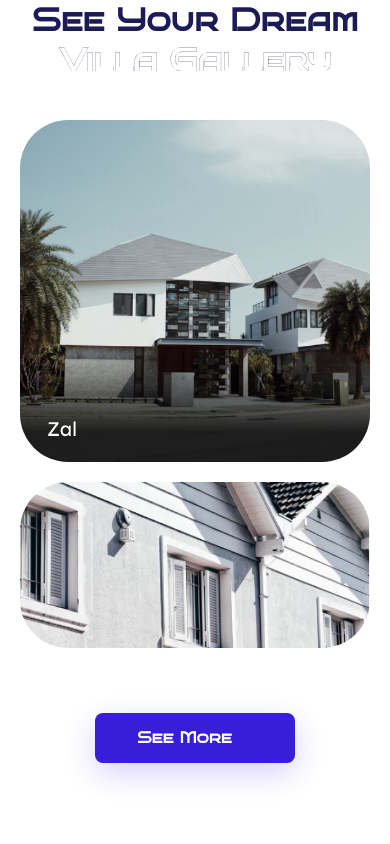
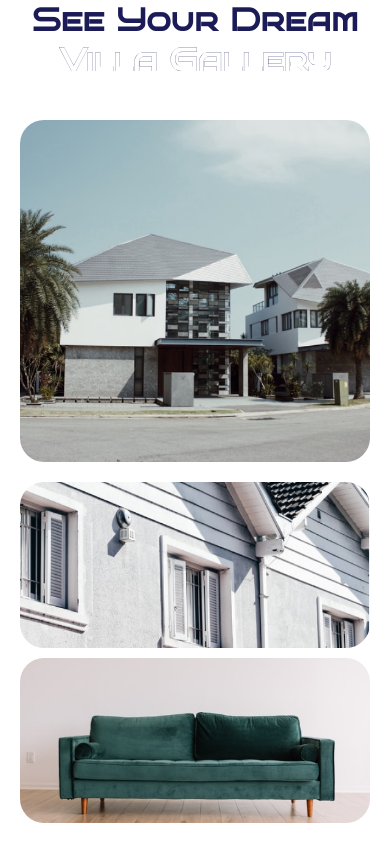
Before and after one commit to EhsonjonKomiljonov/viewVilla, a React app: page / in a window 390 px wide. Shown: the part 3700-4544 px from the top of the page. Built offline with nearby package versions, Linux system fonts and the light colour scheme; the HTML template or start-up script is replaced by a standard one.

Commit message:
edit villa gallery

```diff
--- a/src/components/VillaGallery/villa-gallery.scss
+++ b/src/components/VillaGallery/villa-gallery.scss
@@ -59,7 +59,7 @@
       width: 100%;
       height: auto;
       transition: all 0.7s ease;
-      border-radius: 48px;
+      border-radius: 24px;
       cursor: zoom-in;
     }
   }
@@ -81,15 +81,17 @@
   bottom: 0;
   left: 0;
   z-index: 5;
-  background-color: #1b1c5787;
   display: flex;
   align-items: center;
   justify-content: center;
+  margin: 0 !important;
+  background-color: #1b1c5787;
 }
 
 .open {
-  width: 700px !important;
+  width: 600px !important;
   height: auto;
+  transition: all 0.7s ease;
   cursor: zoom-out !important;
 }
 
@@ -97,7 +99,7 @@
 
 @media screen and (min-width: 1250px) {
   .grid {
-    width: 75.5vw;
+    width: 1100px;
   }
 }
 
@@ -110,22 +112,34 @@
   }
 }
 
+@media screen and (max-width: 620px) {
+  .open {
+    width: 450px !important;
+  }
+}
+
+@media screen and (max-width: 470px) {
+  .open {
+    width: 350px !important;
+  }
+}
+
 @media screen and (max-width: 576px) {
   .grid {
     width: 100%;
     max-width: 400px;
 
     &__view {
-      flex-direction: column;
+      flex-direction: column !important;
+
+      .grid__inner {
+        margin: 20px 0 0 0 !important;
+      }
     }
 
     &__inner {
       margin-top: 20px;
       margin-left: 0;
-
-      div + div {
-        display: none;
-      }
     }
   }
 }
@@ -140,25 +154,13 @@
       line-height: 40px;
     }
   }
+
+  .grid__inner {
+    div + div {
+      margin-top: 10px;
+    }
+  }
 }
-
-// @media screen and (max-width: 465px) {
-//   .villa__grid {
-//     justify-content: space-evenly;
-//     div {
-//       width: 150px !important;
-//       height: 150px !important;
-//     }
-
-//     div:nth-child(2) {
-//       width: 150px !important;
-//       height: 150px !important;
-//       img {
-//         width: 150px !important;
-//       }
-//     }
-//   }
-// }
 
 @media screen and (max-width: 365px) {
   .villa {
@@ -167,25 +169,11 @@
       line-height: 34px;
     }
   }
+
+  .open {
+    width: 250px !important;
+  }
 }
-
-// @media screen and (max-width: 350px) {
-//   .villa__grid {
-//     justify-content: space-between;
-//     div {
-//       width: 130px !important;
-//       height: 130px !important;
-//     }
-
-//     div:nth-child(2) {
-//       width: 130px !important;
-//       height: 130px !important;
-//       img {
-//         width: 130px !important;
-//       }
-//     }
-//   }
-// }
 
 @media screen and (max-width: 310px) {
   .villa__inner {
@@ -193,19 +181,4 @@
       margin-bottom: 20px;
     }
   }
-
-  // .villa__grid {
-  //   div {
-  //     width: 120px !important;
-  //     height: 120px !important;
-  //   }
-
-  //   div:nth-child(2) {
-  //     width: 120px !important;
-  //     height: 120px !important;
-  //     img {
-  //       width: 120px !important;
-  //     }
-  //   }
-  // }
 }
```
Also changed, not shown: src/assets/images/villa-1.jpg.
